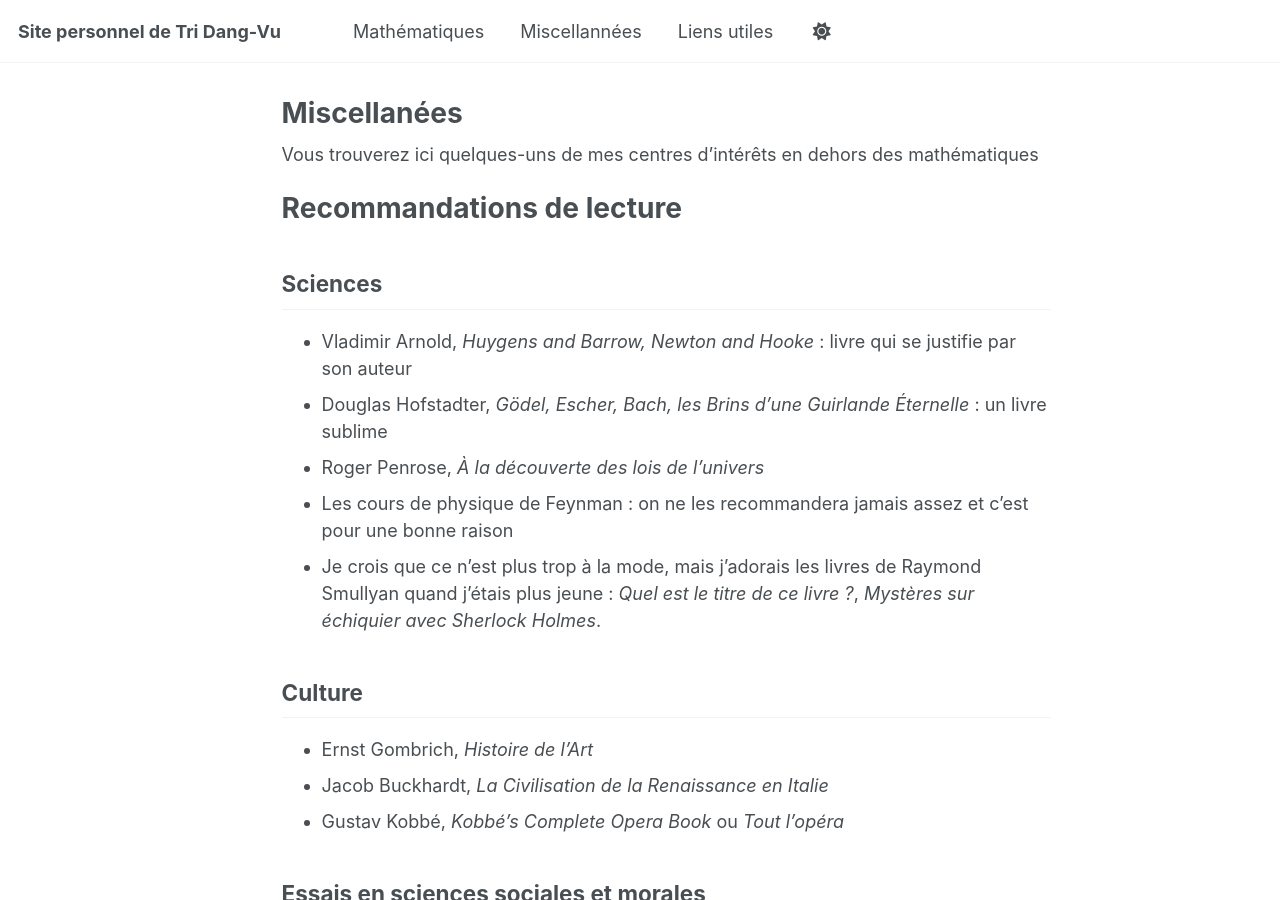
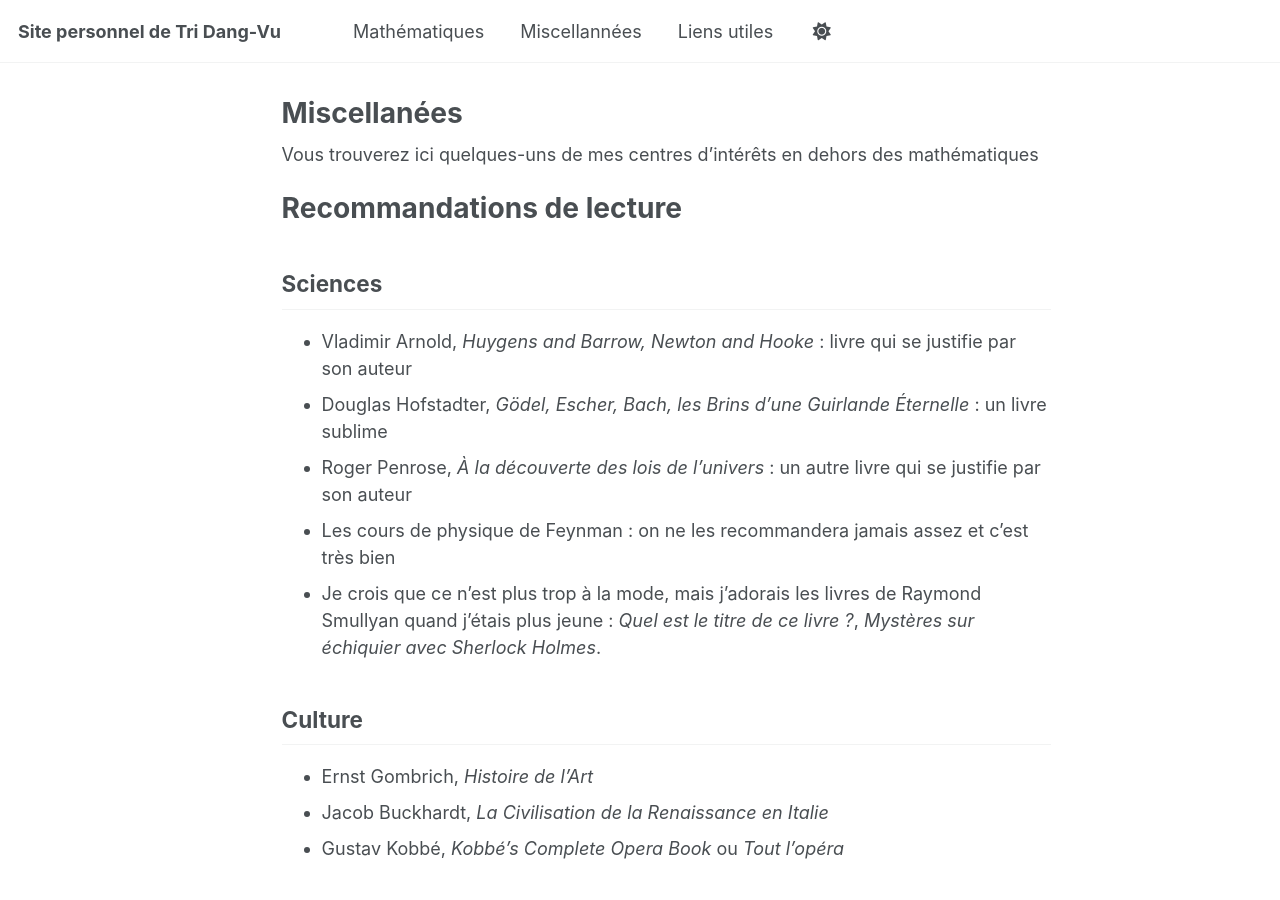
Before and after one commit to tridangvu/tridangvu.github.io, a Jekyll site: the page built from _pages/misc.md, in a window 1280 px wide and 900 px high. Built offline with Jekyll 4.4.1, drawn with Linux system fonts in a browser that asks for light colours; a script that is not in the unit is left out.

Commit message:
Update misc.md

```diff
--- a/_pages/misc.md
+++ b/_pages/misc.md
@@ -13,8 +13,8 @@ Vous trouverez ici quelques-uns de mes centres d'intérêts en dehors des mathé
 ## Sciences
 - Vladimir Arnold, *Huygens and Barrow, Newton and Hooke* : livre qui se justifie par son auteur
 - Douglas Hofstadter, *Gödel, Escher, Bach, les Brins d'une Guirlande Éternelle* : un livre sublime
-- Roger Penrose, *À la découverte des lois de l'univers*
-- Les cours de physique de Feynman : on ne les recommandera jamais assez et c'est pour une bonne raison
+- Roger Penrose, *À la découverte des lois de l'univers* : un autre livre qui se justifie par son auteur
+- Les cours de physique de Feynman : on ne les recommandera jamais assez et c'est très bien
 - Je crois que ce n'est plus trop à la mode, mais j'adorais les livres de Raymond Smullyan quand j'étais plus jeune : *Quel est le titre de ce livre ?*, *Mystères sur échiquier avec Sherlock Holmes*.
 
 ## Culture
```
